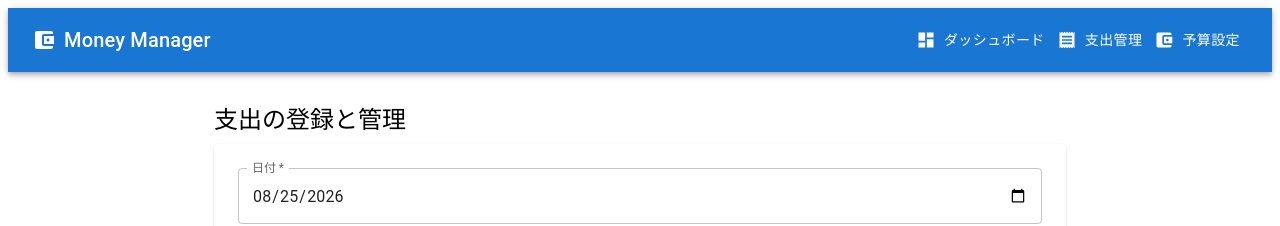
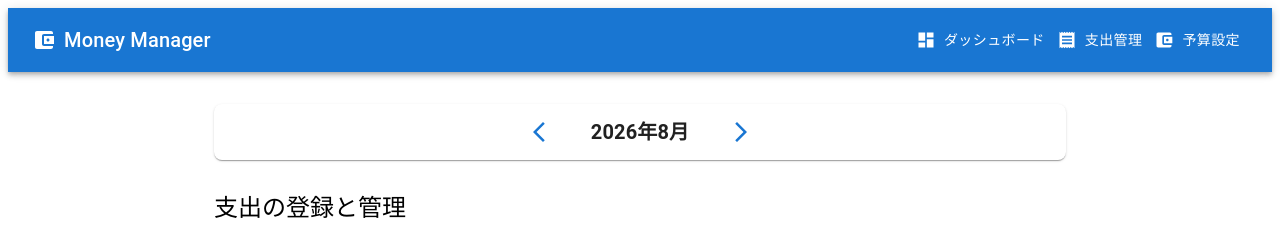
Before and after one commit to EijiTakahashi1104/money-manager-frontend, a React (Vite) app: page /expenses in a window 1280 px wide. Shown: the top 226 px of the page. Built offline with nearby package versions, Linux system fonts and the light colour scheme; no server answers.

Commit message:
対象月の切り替え機能を追加

```diff
--- a/src/App.tsx
+++ b/src/App.tsx
@@ -1,40 +1,52 @@
+import { useState } from 'react';
 import { Routes, Route, Link } from 'react-router-dom';
-import { AppBar, Toolbar, Typography, Button, Container, Box } from '@mui/material';
+import { AppBar, Toolbar, Typography, Button, Container, Box, IconButton, Paper } from '@mui/material';
 
-// ★ 各種アイコンをインポート
+// アイコン
 import DashboardIcon from '@mui/icons-material/Dashboard';
 import ReceiptIcon from '@mui/icons-material/Receipt';
 import AccountBalanceWalletIcon from '@mui/icons-material/AccountBalanceWallet';
+import ArrowBackIosNewIcon from '@mui/icons-material/ArrowBackIosNew';
+import ArrowForwardIosIcon from '@mui/icons-material/ArrowForwardIos';
 
+// ページコンポーネント
 import Dashboard from './pages/Dashboard';
 import ExpensePage from './pages/ExpensePage';
 import BudgetPage from './pages/BudgetPage';
 
 export default function App() {
+  // ★ アプリ全体で共有する「現在選択されている月」
+  const [currentDate, setCurrentDate] = useState(new Date());
+
+  // APIに渡すためのフォーマット (例: "2026-08")
+  const monthStr = `${currentDate.getFullYear()}-${String(currentDate.getMonth() + 1).padStart(2, '0')}`;
+  // 画面表示用のフォーマット (例: "2026年8月")
+  const displayMonth = `${currentDate.getFullYear()}年${currentDate.getMonth() + 1}月`;
+
+  // 前月へ
+  const handlePrevMonth = () => {
+    setCurrentDate(new Date(currentDate.getFullYear(), currentDate.getMonth() - 1, 1));
+  };
+
+  // 次月へ
+  const handleNextMonth = () => {
+    setCurrentDate(new Date(currentDate.getFullYear(), currentDate.getMonth() + 1, 1));
+  };
+
   return (
     <Box sx={{ flexGrow: 1 }}>
       {/* ナビゲーションバー */}
       <AppBar position="static">
         <Toolbar>
-          {/* ロゴ部分（横にアイコンを追加してフレックス配置） */}
           <Typography
             variant="h6"
             component={Link}
             to="/"
-            sx={{
-              flexGrow: 1,
-              textDecoration: 'none',
-              color: 'inherit',
-              cursor: 'pointer',
-              display: 'flex',
-              alignItems: 'center'
-            }}
+            sx={{ flexGrow: 1, textDecoration: 'none', color: 'inherit', cursor: 'pointer', display: 'flex', alignItems: 'center' }}
           >
             <AccountBalanceWalletIcon sx={{ mr: 1 }} />
             Money Manager
           </Typography>
-
-          {/* 各メニューボタンに startIcon を追加 */}
           <Button color="inherit" component={Link} to="/" startIcon={<DashboardIcon />}>
             ダッシュボード
           </Button>
@@ -47,12 +59,28 @@ export default function App() {
         </Toolbar>
       </AppBar>
 
-      {/* URLに応じて切り替わるメイン画面の領域 */}
       <Container maxWidth="md" sx={{ mt: 4, mb: 8 }}>
+        {/* ★ 月切り替えバーを追加 */}
+        <Paper
+          elevation={1}
+          sx={{ display: 'flex', justifyContent: 'center', alignItems: 'center', p: 1, mb: 4, borderRadius: 2 }}
+        >
+          <IconButton onClick={handlePrevMonth} color="primary">
+            <ArrowBackIosNewIcon />
+          </IconButton>
+          <Typography variant="h6" sx={{ mx: 4, fontWeight: 'bold' }}>
+            {displayMonth}
+          </Typography>
+          <IconButton onClick={handleNextMonth} color="primary">
+            <ArrowForwardIosIcon />
+          </IconButton>
+        </Paper>
+
+        {/* 各ページに monthStr を Props として渡す */}
         <Routes>
-          <Route path="/" element={<Dashboard />} />
-          <Route path="/expenses" element={<ExpensePage />} />
-          <Route path="/budget" element={<BudgetPage />} />
+          <Route path="/" element={<Dashboard monthStr={monthStr} />} />
+          <Route path="/expenses" element={<ExpensePage monthStr={monthStr} />} />
+          <Route path="/budget" element={<BudgetPage monthStr={monthStr} />} />
         </Routes>
       </Container>
     </Box>
--- a/src/pages/BudgetPage.tsx
+++ b/src/pages/BudgetPage.tsx
@@ -4,14 +4,10 @@ import BudgetSection from '../components/BudgetSection';
 import { API_BASE_URL } from '../config';
 import type { Category } from '../types';
 
-export default function BudgetPage() {
+type Props = { monthStr: string };
+
+export default function BudgetPage({ monthStr }: Props) {
   const [categories, setCategories] = useState<Category[]>([]);
-
-  // 現在の月（例: "2026-08"）
-  const [monthStr] = useState(() => {
-    const today = new Date();
-    return `${today.getFullYear()}-${String(today.getMonth() + 1).padStart(2, '0')}`;
-  });
 
   useEffect(() => {
     // カテゴリ一覧の取得
--- a/src/pages/Dashboard.tsx
+++ b/src/pages/Dashboard.tsx
@@ -9,19 +9,14 @@ import type { Expense, Budget, Category } from '../types';
 
 const COLORS = ['#0088FE', '#00C49F', '#FFBB28', '#FF8042', '#8884d8', '#82ca9d', '#ffc658', '#d0ed57'];
 
-export default function Dashboard() {
+type Props = { monthStr: string };
+
+export default function Dashboard({ monthStr }: Props) {
   const [totalBudget, setTotalBudget] = useState(0);
   const [totalExpense, setTotalExpense] = useState(0);
   const [expenses, setExpenses] = useState<Expense[]>([]);
   const [categories, setCategories] = useState<Category[]>([]);
-
-  // ★ プログレスバーの計算に使うため、budgets配列もStateとして保持します
   const [budgets, setBudgets] = useState<Budget[]>([]);
-
-  const [monthStr] = useState(() => {
-    const today = new Date();
-    return `${today.getFullYear()}-${String(today.getMonth() + 1).padStart(2, '0')}`;
-  });
 
   useEffect(() => {
     fetch(`${API_BASE_URL}/api/categories`)
--- a/src/pages/ExpensePage.tsx
+++ b/src/pages/ExpensePage.tsx
@@ -4,7 +4,9 @@ import ExpenseList from '../components/ExpenseList';
 import { API_BASE_URL } from '../config';
 import type { Category, Expense } from '../types';
 
-export default function ExpensePage() {
+type Props = { monthStr: string };
+
+export default function ExpensePage({ monthStr }: Props) {
   const [expenses, setExpenses] = useState<Expense[]>([]);
   const [categories, setCategories] = useState<Category[]>([]);
 
@@ -14,12 +16,6 @@ export default function ExpensePage() {
   const [categoryId, setCategoryId] = useState('');
   const [expenseDate, setExpenseDate] = useState(new Date().toISOString().split('T')[0]);
   const [memo, setMemo] = useState('');
-
-  // 現在の月
-  const [monthStr] = useState(() => {
-    const today = new Date();
-    return `${today.getFullYear()}-${String(today.getMonth() + 1).padStart(2, '0')}`;
-  });
 
   useEffect(() => {
     // カテゴリの取得
```
